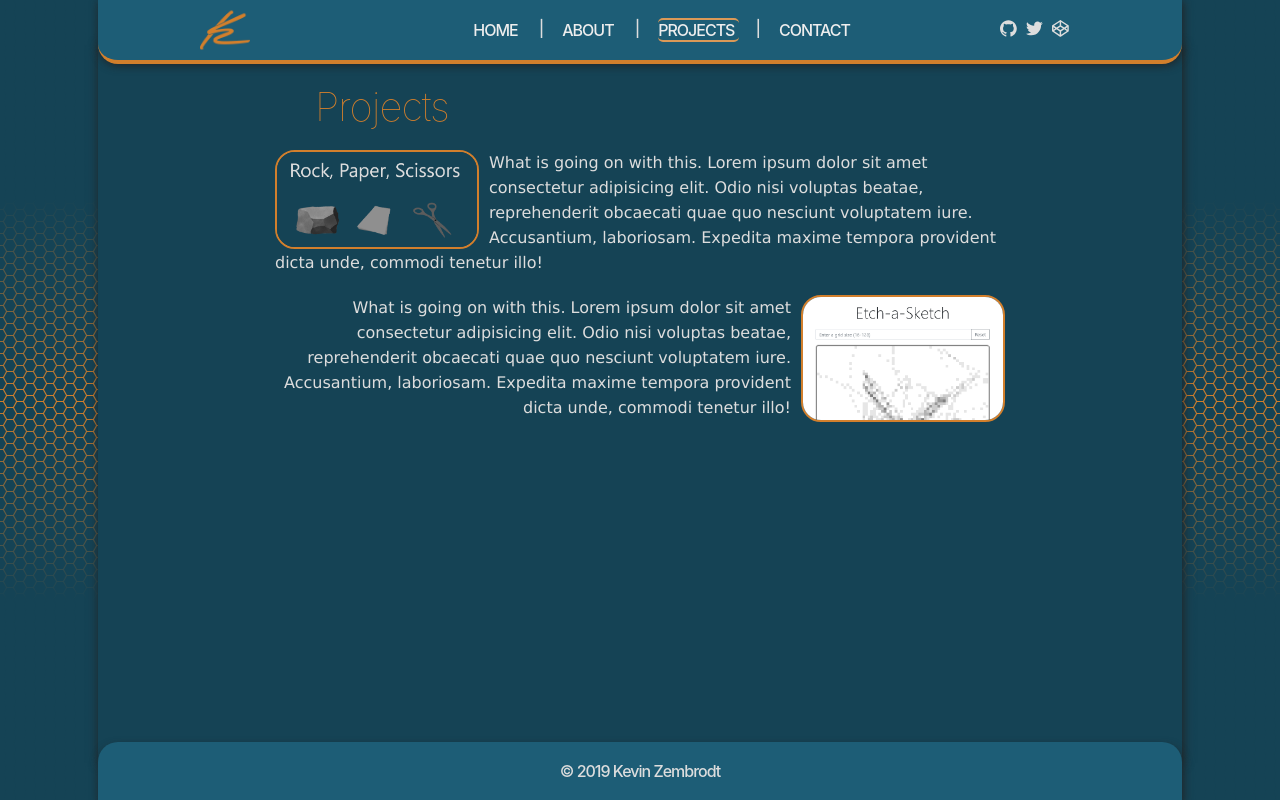
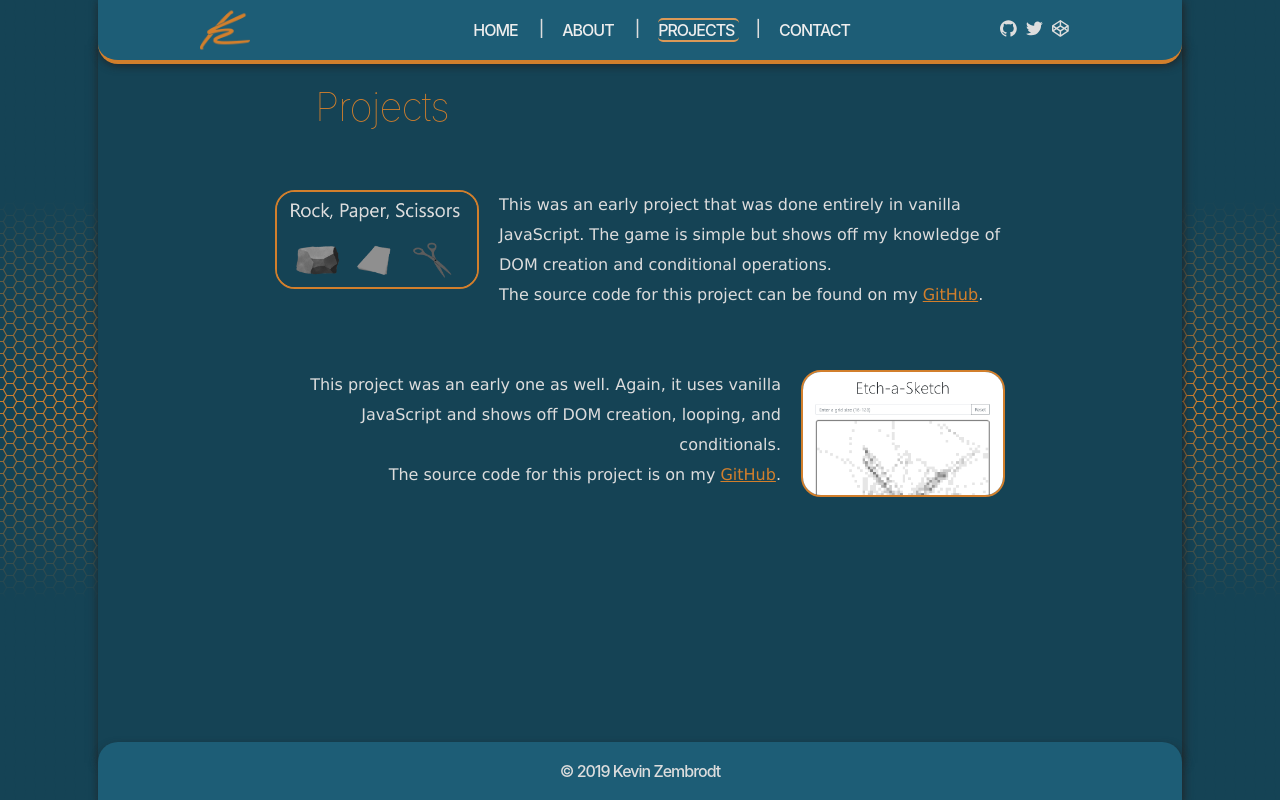
Before and after one commit to Nixikaz/portfolio-react, a React (Create React App) app: page /projects in a window 1280 px wide. Built offline with nearby package versions, Linux system fonts and the light colour scheme.

Commit message:
added descriptions to projects rps and etch

```diff
--- a/src/components/Hero.js
+++ b/src/components/Hero.js
@@ -13,11 +13,11 @@ export default class Hero extends Component {
         {({ height, opacity }) => (
           <div className="hero" style={{ height }}>
             <div className="hero__grid" style={{ opacity }}>
-              <span className="hero__intro">Hi, my name is</span>
+              {/* <span className="hero__intro">Hi, my name is</span>
               <span className="hero__firstname">Kevin</span>
               <span className="hero__and">and I am a</span>
               <span className="hero__lastname">Zembrodt</span>
-              <span className="hero__webdev">front-end developer</span>
+              <span className="hero__webdev">front-end developer</span> */}
             </div>
           </div>
         )}
--- a/src/components/Projects.js
+++ b/src/components/Projects.js
@@ -8,16 +8,14 @@ const Projects = () => {
       <section id="projects">
         <h1>Projects</h1>
         <p>
-          <img src={Rps} alt="Rock, Paper, Scissors" id="rps_img" />
-          What is going on with this. Lorem ipsum dolor sit amet consectetur adipisicing elit. Odio nisi voluptas
-          beatae, reprehenderit obcaecati quae quo nesciunt voluptatem iure. Accusantium, laboriosam. Expedita maxime
-          tempora provident dicta unde, commodi tenetur illo!
+          <a href="https://nixikaz.github.io/" target="_blank" rel="noopener noreferrer"><img src={Rps} alt="Rock, Paper, Scissors" id="rps_img" /></a>
+          This was an early project that was done entirely in vanilla JavaScript. The game is simple but shows off my knowledge
+          of DOM creation and conditional operations. <br />The source code for this project can be found on my <a href="https://github.com/Nixikaz/Nixikaz.github.io" target="_blank" rel="noopener noreferrer">GitHub</a>.
         </p>
         <p>
-          <img src={Etch} alt="Rock, Paper, Scissors" id="etch_img" />
-          What is going on with this. Lorem ipsum dolor sit amet consectetur adipisicing elit. Odio nisi voluptas
-          beatae, reprehenderit obcaecati quae quo nesciunt voluptatem iure. Accusantium, laboriosam. Expedita maxime
-          tempora provident dicta unde, commodi tenetur illo!
+          <a href="https://nixikaz.github.io/etch/etchasketch.html" target="_blank" rel="noopener noreferrer"><img src={Etch} alt="Rock, Paper, Scissors" id="etch_img" /></a>
+          This project was an early one as well. Again, it uses vanilla JavaScript and shows off DOM creation, looping, and conditionals.<br />
+          The source code for this project is on my <a href="https://github.com/Nixikaz/Nixikaz.github.io/tree/master/etch" target="_blank" rel="noopener noreferrer">GitHub</a>.
         </p>
       </section>
     </main>
--- a/src/index.css
+++ b/src/index.css
@@ -36,7 +36,14 @@ code {
     monospace;
 }
 a {
-  text-decoration: none;
+  color: #d27f2c;
+}
+a:hover {
+  color: #fff;
+}
+a:visited {
+  color: #abd;
+  text-decoration: underline;
 }
 .App {
   font-size: 1.6rem;
@@ -272,6 +279,10 @@ section p img {
   font-weight: 100;
   margin-left: 4rem;
 }
+#projects p {
+  margin-top: 4rem;
+  line-height: 3rem;
+}
 #projects p:last-child {
   text-align: right;
 }
@@ -280,14 +291,14 @@ section p img {
   border: .2rem solid #d27f2c;
   border-radius: 2rem;
   float: left;
-  margin: 0 1rem 0 0;
+  margin: 0 2rem 1rem 0;
 }
 #etch_img {
   width: 20rem;
   border: .2rem solid #d27f2c;
   border-radius: 2rem;
   float: right;
-  margin: 0 0 0 1rem;
+  margin: 0 0 1rem 2rem;
 }
 .card {
   width: 25rem;
```
